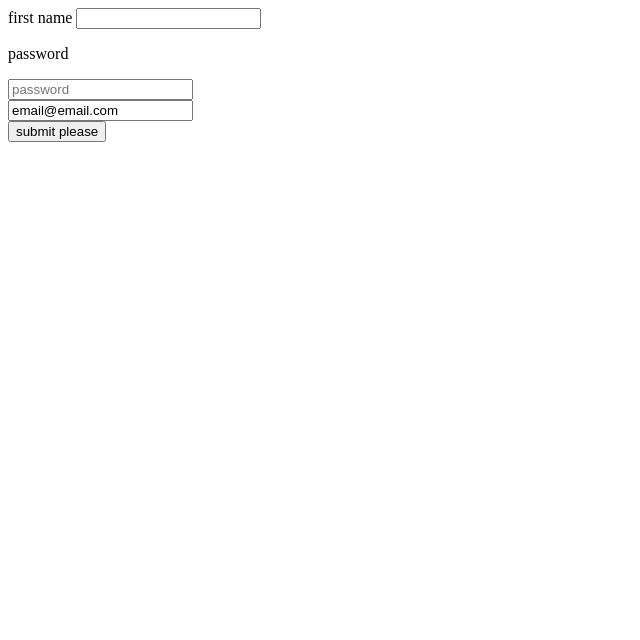
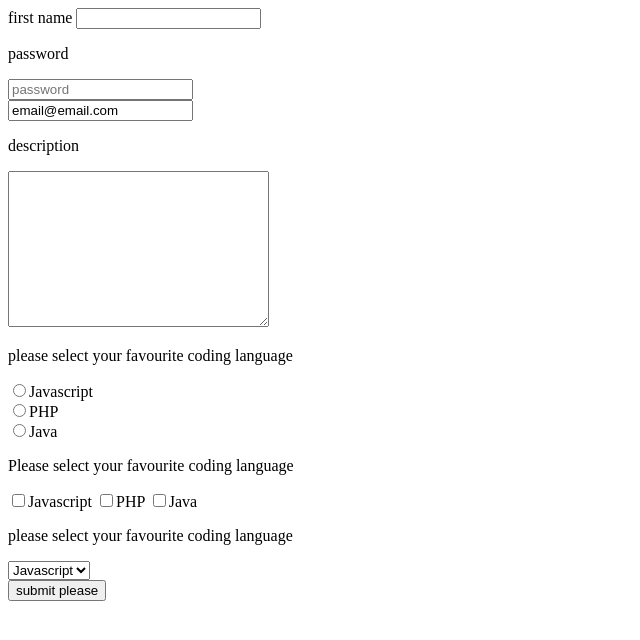
Before and after one commit to marinknezevic10/htmlcss, a plain HTML site: page index.html in a window 1280 px wide. Shown: the whole page, without its empty margins (0-640 px from the left). Drawn offline with Linux system fonts and the light colour scheme.

Commit message:
Forms, textarea, radio, checkbox,value

```diff
--- a/index.html
+++ b/index.html
@@ -16,6 +16,28 @@
         <br>
         <input type="email" name="" id="" value="email@email.com">
         <br>
+        <p>description</p>
+        <textarea name="" id="" cols="30" rows="10"></textarea>
+        <br>
+        <p>please select your favourite coding language</p>
+        <input type="radio" name="coding" id="" value="javascript">Javascript
+        <br>
+        <input type="radio" name="coding" id="" value="php">PHP
+        <br>
+        <input type="radio" name="coding" id="" value="java">Java
+        <br>
+        <p>Please select your favourite coding language</p>
+        <input type="checkbox" name="programming" id=""  value="javascript">Javascript
+        <input type="checkbox" name="programming" id=""  value="php">PHP
+        <input type="checkbox" name="programming" id=""  value="java">Java
+        <br>
+        <p>please select your favourite coding language</p>
+        <select name="languages" id="">
+            <option value="javascript">Javascript</option>
+            <option value="php">PHP</option>
+            <option value="java">Java</option>
+        </select>
+        <br>
         <input type="submit" value="submit please">
         <!-- <button type="submit">submit</button> -->
     </form>
```
